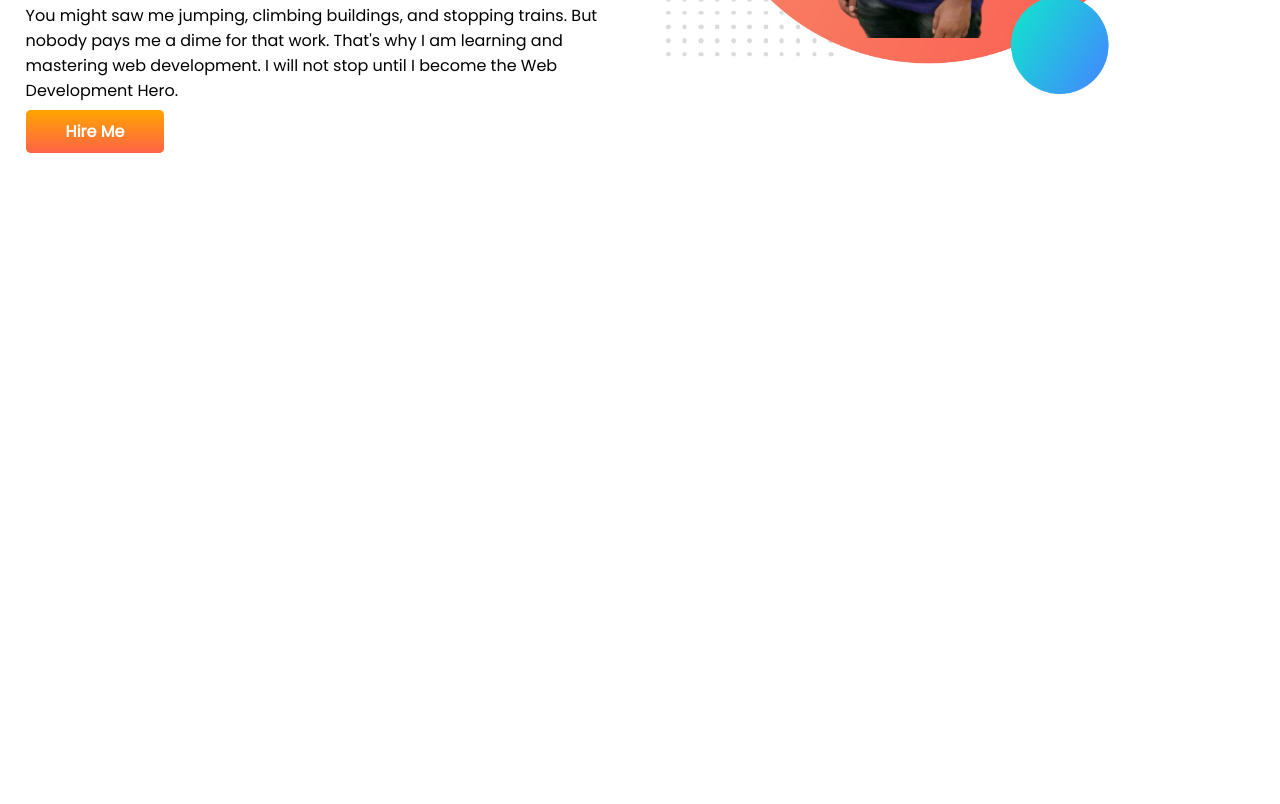
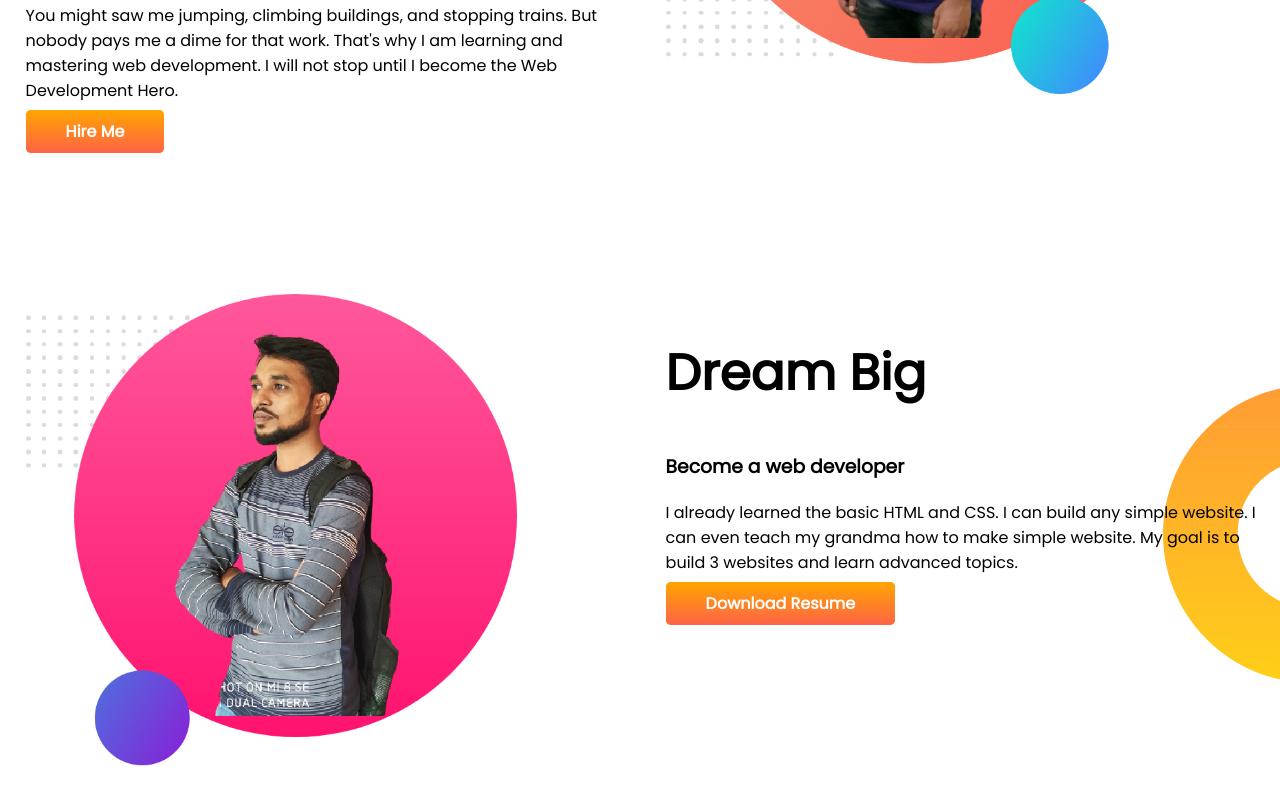
Before and after one commit to mahade00/developer-portfolio, a plain HTML site: page index.html in a window 1280 px wide. Shown: the part 394-1198 px from the top of the page. Before the commit the page ends 800 px from the top, so only its background shows below. Drawn offline with Linux system fonts and the light colour scheme.

Commit message:
Middle section added

```diff
--- a/index.html
+++ b/index.html
@@ -31,6 +31,21 @@
             <img src="images\my-bg.png" alt="">
         </div>
     </section>
+    <section class="dream-big">
+        <div class="half-width">
+            <img src="images/my-bg3.png" alt="">
+        </div>
+        <div class="half-width">
+            <h1>Dream Big</h1>
+            <h3>Become a web developer</h3>
+            <p>I already learned the basic HTML and CSS. I can build any simple website. I can even teach my grandma how
+                to make simple website. My goal is to build 3 websites and learn advanced topics.
+
+            </p>
+            <a class="link-button" target="_blank" href="https://www.linkedin.com/in/mahade-hassan-8a3a0a21a">Download
+                Resume</a>
+        </div>
+    </section>
 
 
 </body>
--- a/style.css
+++ b/style.css
@@ -10,6 +10,7 @@ h1{
 }
 section{
     display: flex;
+    margin-bottom: 150px;
 }
 .half-width {
     width: 50%;
@@ -31,3 +32,8 @@ section{
     background-image: url(images/top-banner.png);
     background-repeat: no-repeat;
 }
+.dream-big{
+    background-image: url(images/dream-bg.png);
+    background-repeat: no-repeat;
+    background-position: right;
+}
```
Also changed, not shown: images/my-bg3.png (added).
